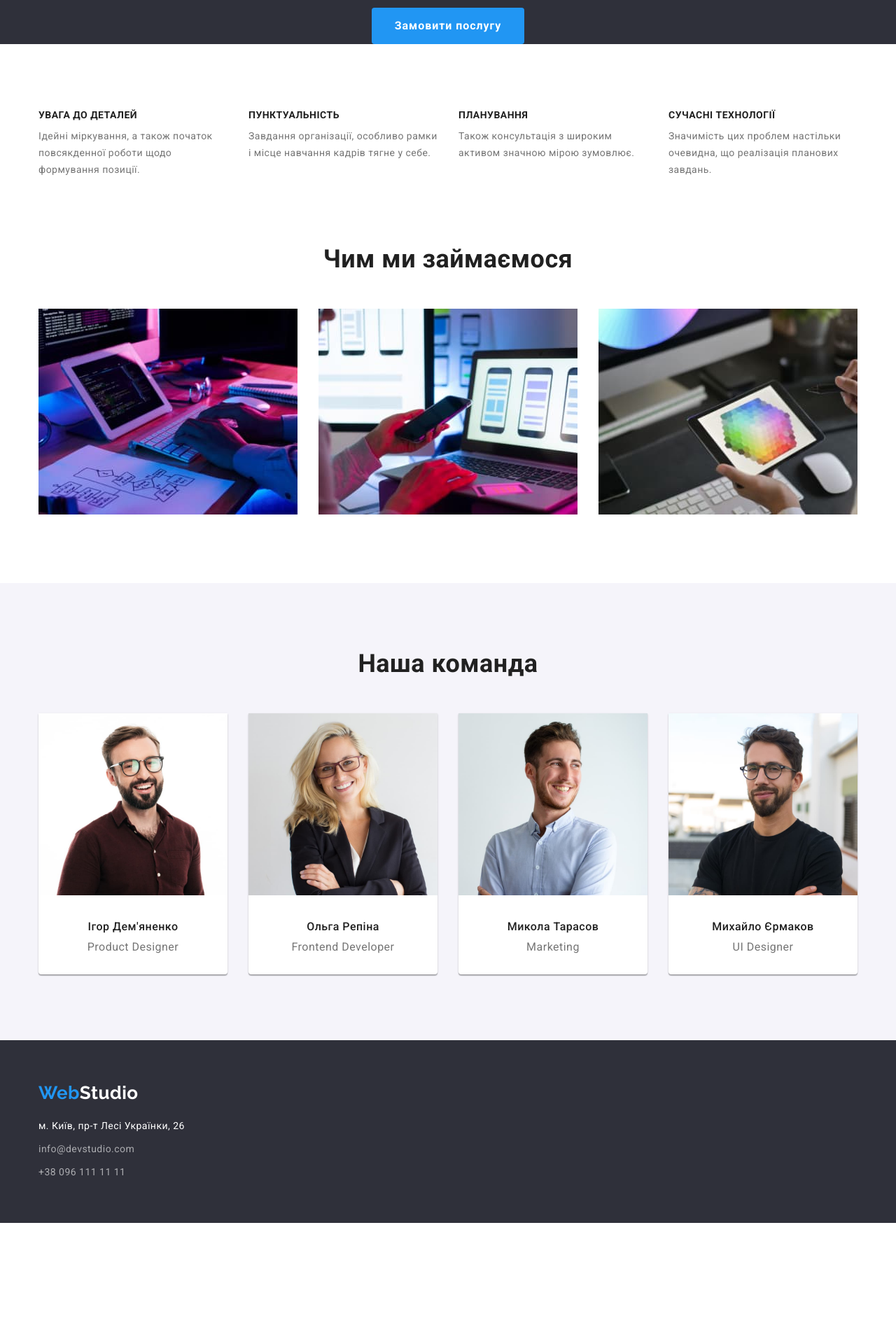
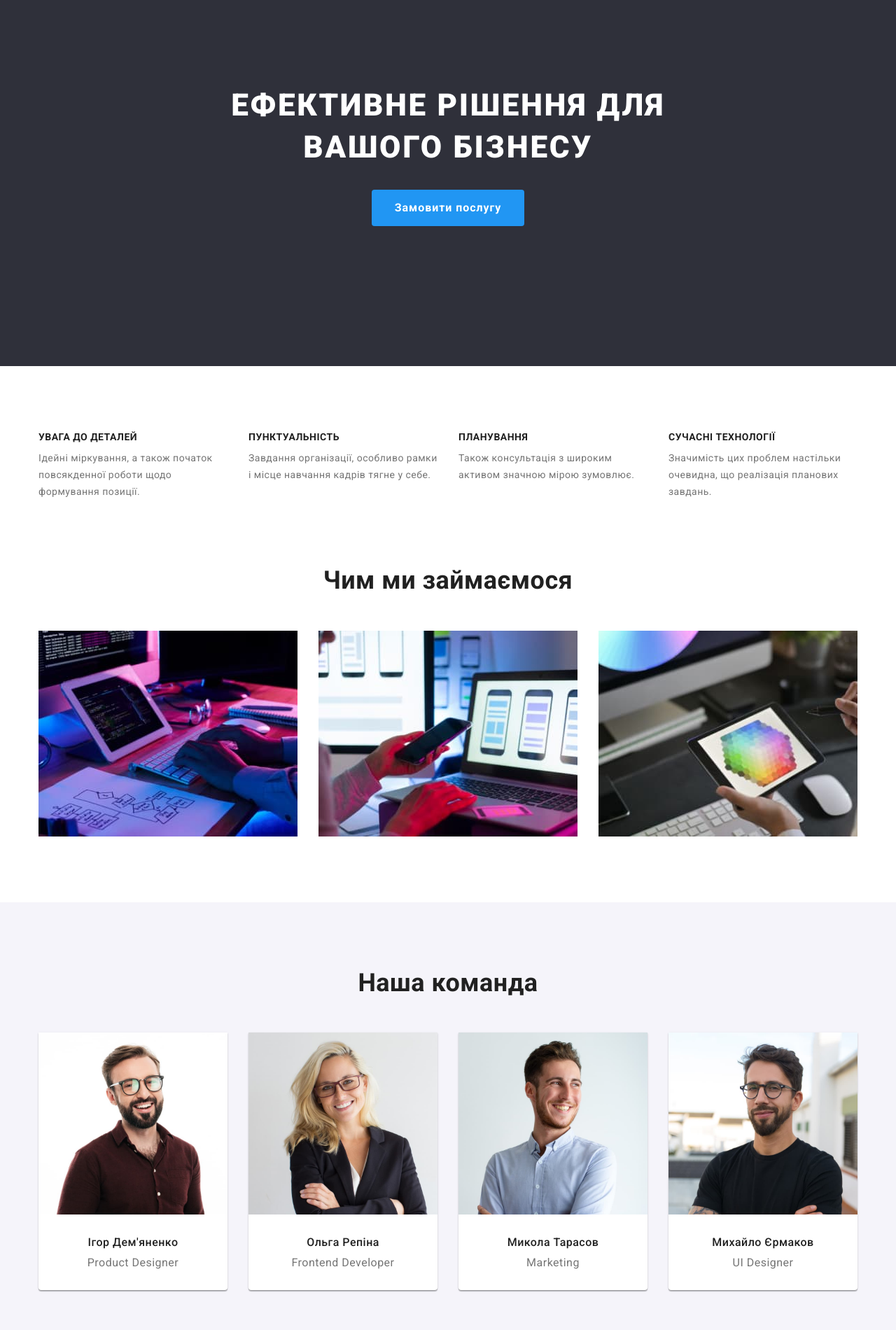
Before and after one commit to AntoninaDanylchenko/goit-markup-hw-03, a plain HTML site: page index.html in a window 1280 px wide. Shown: the part 160-2060 px from the top of the page at 70% size. Before the commit the page ends 1907 px from the top, so only its background shows below. Drawn offline with nearby package versions, Linux system fonts and the light colour scheme.

Commit message:
corrects errors

```diff
--- a/css/styles.css
+++ b/css/styles.css
@@ -33,6 +33,11 @@ ul {
 }
 a {
   text-decoration: none;
+}
+img {
+  display: block;
+  max-width: 100%;
+  height: auto;
 }
 .container {
   width: 1200px;
@@ -125,12 +130,21 @@ a {
 }
 /* hero */
 .hero {
+  padding-top: 200px;
+  padding-bottom: 200px;
+
   background-color: var(--dark-fon);
   text-align: center;
 }
 .hero-title {
+  display: block;
   margin-top: 0;
   margin-bottom: 30px;
+  margin-left: auto;
+  margin-right: auto;
+
+  width: 696px;
+
   color: var(--white-color);
 
   font-weight: 900;
@@ -238,9 +252,11 @@ a {
     0px 2px 1px rgba(0, 0, 0, 0.2);
   border-radius: 0px 0px 4px 4px;
 }
-
+.about-comand {
+  padding-top: 30px;
+  padding-bottom: 30px;
+}
 .name-comand {
-  margin-top: 30px;
   margin-bottom: 10px;
 
   font-weight: 500;
@@ -250,7 +266,7 @@ a {
 }
 .work-comand {
   margin-top: 0;
-  margin-bottom: 30px;
+  margin-bottom: 0;
 
   font-size: 16px;
   line-height: 1.2;
@@ -293,12 +309,14 @@ a {
   display: flex;
   justify-content: center;
 
-  margin-bottom: 34px;
+  margin-bottom: 50px;
 }
 .portfolio-filters > .item + .item {
   margin-left: 8px;
 }
 .button-portfolio {
+  padding: 6px 22px;
+
   color: var(--title-text-color);
   background-color: var(--comand-fon);
   border: 1px solid transparent;
@@ -332,10 +350,7 @@ a {
   margin-bottom: 30px;
 }
 .portfolio-caption {
-  /* margin-left: 24px;
-  margin-top: 20px; */
-  padding-left: 24px;
-  padding-top: 20px;
+  padding: 20px 24px;
 
   border: 1px solid #eeeeee;
   border-top: none;
--- a/index.html
+++ b/index.html
@@ -116,8 +116,10 @@
                 width="270"
                 height="260"
               />
+              <div class="about-comand">
                 <h3 class="name-comand">Ігор Дем'яненко</h3>
                 <p lang="en" class="work-comand">Product Designer</p>
+              </div>
             </li>
             <li class="comand-item">
               <img
@@ -126,8 +128,10 @@
                 width="270"
                 height="260"
               />
+              <div class="about-comand">
                 <h3 class="name-comand">Ольга Репіна</h3>
                 <p lang="en" class="work-comand">Frontend Developer</p>
+              </div>
             </li>
             <li class="comand-item">
               <img
@@ -136,8 +140,10 @@
                 width="270"
                 height="260"
               />
+              <div class="about-comand">
                 <h3 class="name-comand">Микола Тарасов</h3>
                 <p lang="en" class="work-comand">Marketing</p>
+              </div>
             </li>
             <li class="comand-item">
               <img
@@ -146,8 +152,10 @@
                 width="270"
                 height="260"
               />
+              <div class="about-comand">
                 <h3 class="name-comand">Михайло Єрмаков</h3>
                 <p lang="en" class="work-comand">UI Designer</p>
+              </div>
             </li>
           </ul>
         </div>
```
Also changed, not shown: images/portfolio-5.jpg. Lines whose indentation alone changed are shown as unchanged.
